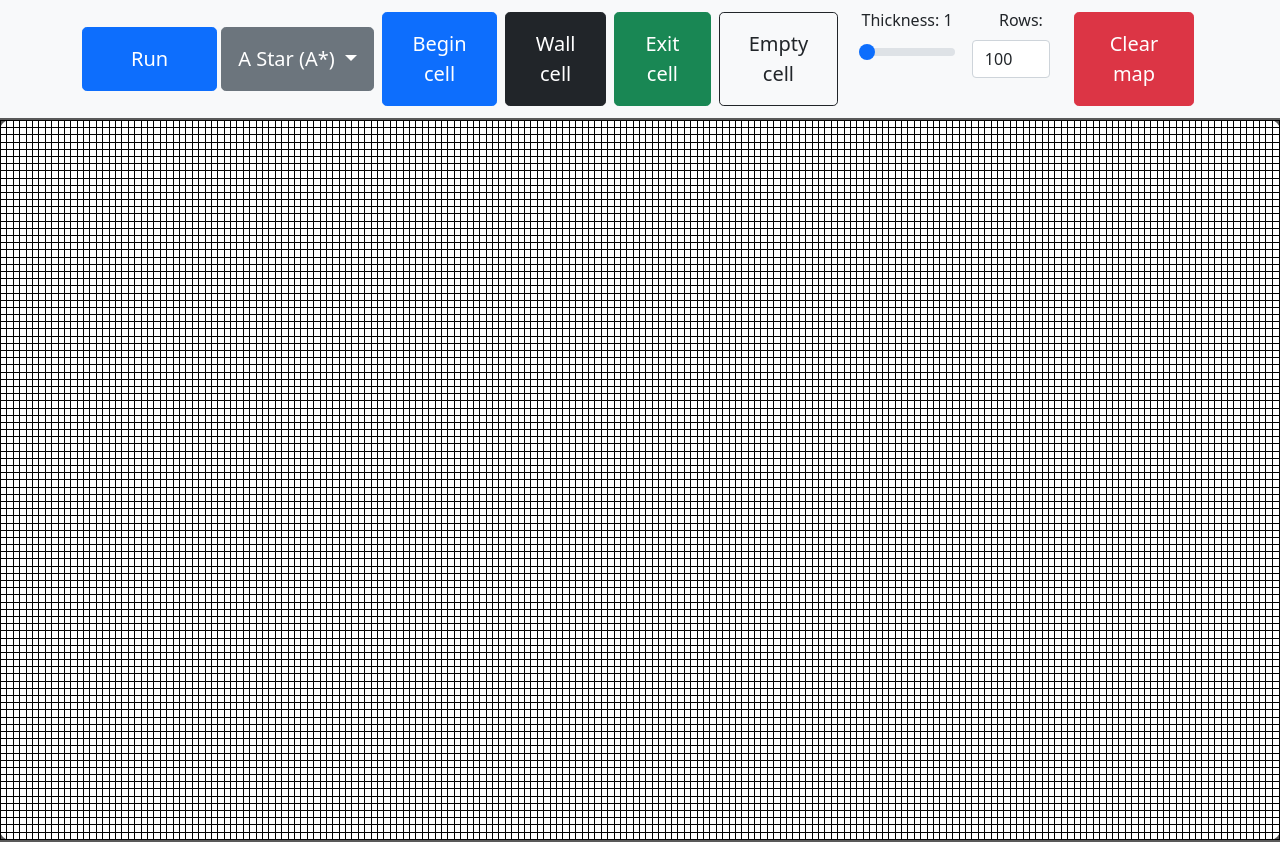
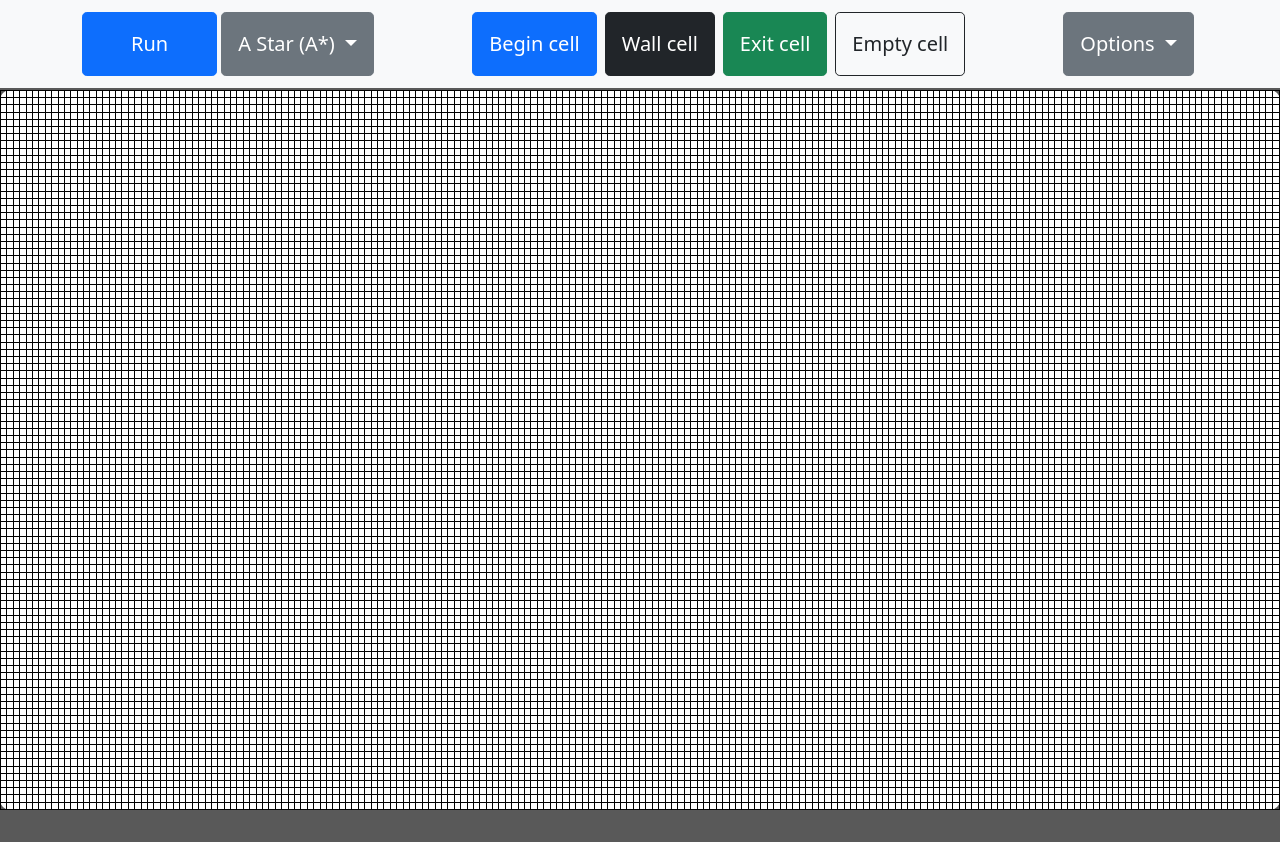
Before and after one commit to Visn0/paintGraph, a website built with Parcel: page index.html in a window 1280 px wide. After the commit the page ends 812 px from the top, so only its background shows below. Built offline with nearby package versions, Linux system fonts and the light colour scheme.

Commit message:
Reordered buttons in UI

```diff
--- a/index.html
+++ b/index.html
@@ -23,7 +23,6 @@
           <h5 id="modal-title" class="modal-title">Modal title</h5>
           <button id="close-modal" type="button" class="btn-close btn-close-white" data-dismiss="modal"
             aria-label="Close">
-              <!-- <span aria-hidden="true">&times;</span> -->
           </button>
         </div>
         <div id="modal-body" class="modal-body">
@@ -46,14 +45,13 @@
 
         <!-- Run button -->
         <li class="nav-item">
-            <button id="run-btn"
-              class="btn btn-primary btn-lg text-white nav-link my-1 mx-0 p-3 px-5 w-100">Run</button>
+          <button id="run-btn" class="btn btn-primary btn-lg text-white nav-link my-1 mx-0 p-3 px-5 w-100">Run</button>
         </li>
 
         <!-- Algorithms -->
         <li class="nav-item dropdown">
-            <button class="btn btn-secondary btn-lg text-white nav-link dropdown-toggle m-1 ml-2 p-3"
-              id="navbarDropdown" role="button" data-toggle="dropdown" aria-haspopup="true" aria-expanded="false">
+          <button class="btn btn-secondary btn-lg text-white nav-link dropdown-toggle m-1 ml-2 p-3" id="navbarDropdown"
+            role="button" data-toggle="dropdown" aria-haspopup="true" aria-expanded="false">
             A Star (A*)
           </button>
           <div class="dropdown-menu" aria-labelledby="navbarDropdown">
@@ -84,24 +82,39 @@
         <li class=" nav-item">
           <button id="empty-btn" class="btn btn-outline-dark btn-lg text-dark nav-link m-1 p-3" ">Empty cell</button>
         </li>
-          <li class=" nav-item" style="padding-left: 5px; text-align: center;">
+      </ul>
+
+
+      <ul class="navbar-nav">
+        <!-- Options dropdown -->
+        <li class=" nav-item dropdown">
+          <button class="btn btn-secondary btn-lg text-white nav-link dropdown-toggle m-1 ml-2 p-3"
+            id="navbarDropdown" role="button" data-toggle="dropdown" aria-haspopup="true" aria-expanded="false">
+            Options
+          </button>
+          <div class="dropdown-menu" aria-labelledby="navbarDropdown">
+            <!-- Drawing thickness -->
+            <div class=" dropdown-item">
               <label id="thickness_label" class="form-label">Thickness:</label>
               <label id="thickness_label_value" class="form-label">1</label>
               <br>
-                    <input id="thickness" type="range" class="form-range" name="thickness" min=1 max=5 value=1
-                      style="width: 80%;">
-          </li>
-          <li class=" nav-item" style="padding-left: 5px; text-align: center;">
-            <label id="boardrows_label" class="form-label">Rows:</label>
-            <input id="boardrows" type="number" class="form-control" name="boardrows" min=3 max=50 value=3
-              style="width: 80%;">
-          </li>
-        </ul>
+              <input id="thickness" type="range" class="form-range" name="thickness" min=1 max=5 value=1>
+            </div>
+
+            <!-- Board rows -->
+            <div class="dropdown-divider"></div>
+            <div class="dropdown-item d-flex">
+              <label id="boardrows_label" class="form-label my-auto mr-2 pr-2">Rows:</label>
+              <input id="boardrows" type="number" class="form-control w-50 mx-auto" name="boardrows" min=3
+                max=50 value=3>
+            </div>
 
             <!-- Clear map button -->
-        <ul class="navbar-nav">
-          <li class="nav-item">
+            <div class="dropdown-divider"></div>
+            <div class="dropdown-item">
               <button id="clear-map-btn" class="btn btn-danger btn-lg text-white nav-link m-1 p-3">Clear map</button>
+            </div>
+          </div>
         </li>
       </ul>
     </div>
```
Lines whose indentation alone changed are shown as unchanged.
